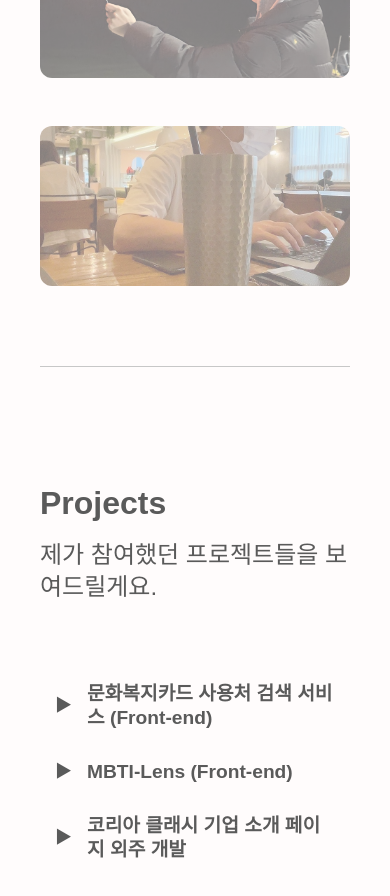
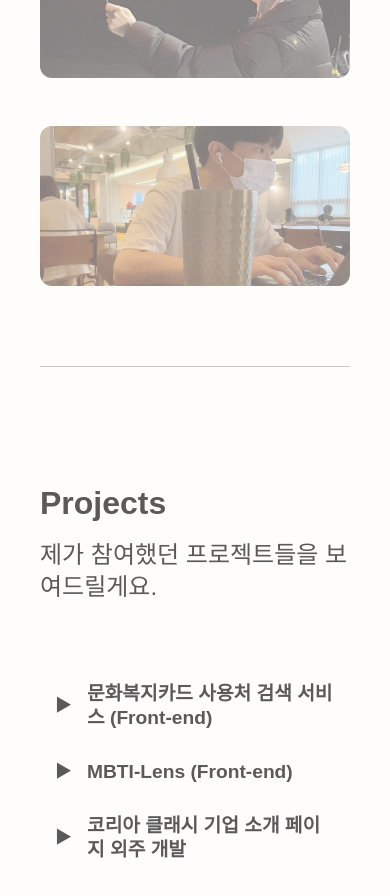
Before and after one commit to nyongone/nyongportfolio-v2, a React (Vite) app: page / in a window 390 px wide. Shown: the part 1400-2296 px from the top of the page. Built offline with nearby package versions, Linux system fonts and the light colour scheme; a web font is replaced by a local one.

Commit message:
fix: section2 responsive image size 수정

```diff
--- a/src/App.tsx
+++ b/src/App.tsx
@@ -109,7 +109,7 @@ const App = () => {
           </Section2.Content.Paragraphs>
           <Section2.Content.Images>
             <img src={AboutmeImage1} />
-            <img src={AboutmeImage2} />
+            <img src={AboutmeImage2} style={{ objectPosition: "0 -40px" }} />
           </Section2.Content.Images>
         </Section2.Content.Container>
       </Section2.Container>
@@ -311,8 +311,9 @@ const Section2 = {
       margin-top: -140px;
       @media screen and (max-width: 767px) {
         flex-direction: row;
+        flex-wrap: wrap;
         gap: 48px;
-        flex-wrap: wrap;
+        width: 100%;
         margin-top: 0;
       }
       & > img {
@@ -324,7 +325,6 @@ const Section2 = {
         @media screen and (max-width: 767px) {
           width: 100%;
           height: 160px;
-          object-position: 50%;
         }
       }
     `,
```
